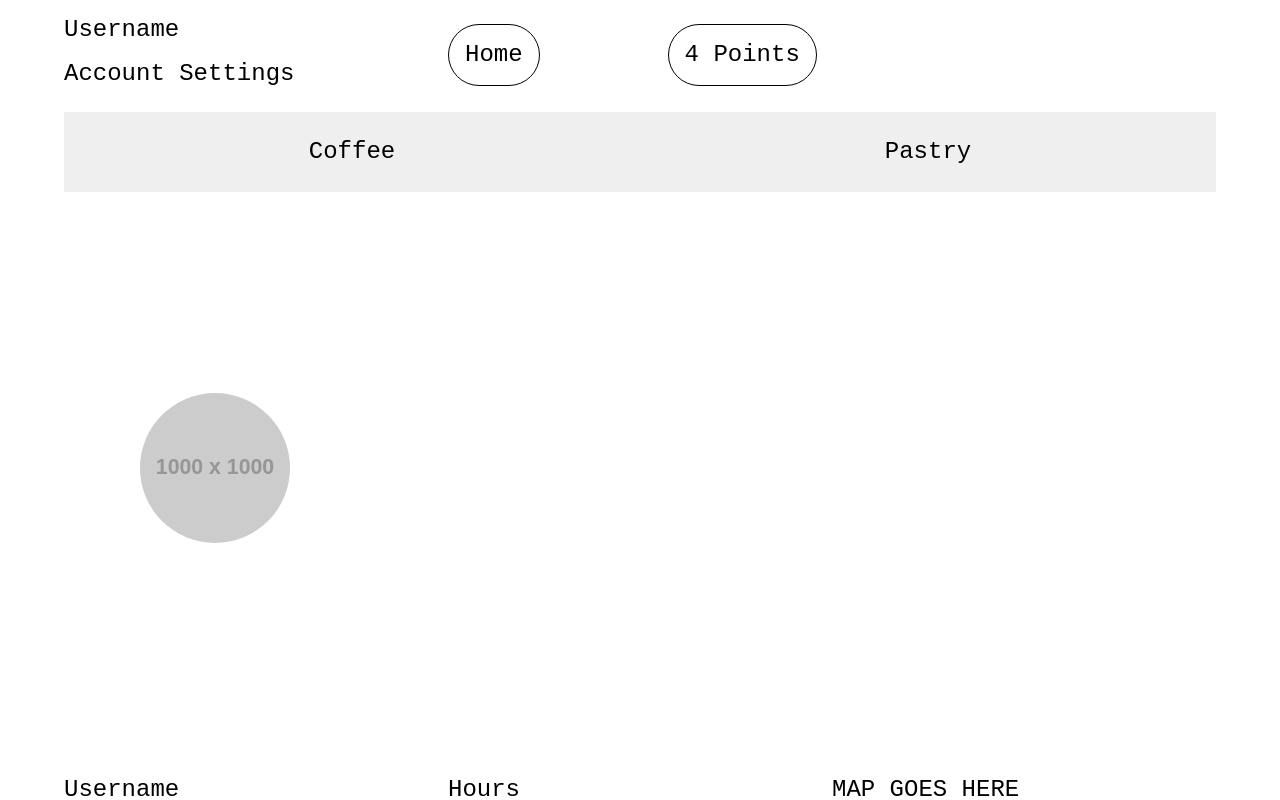
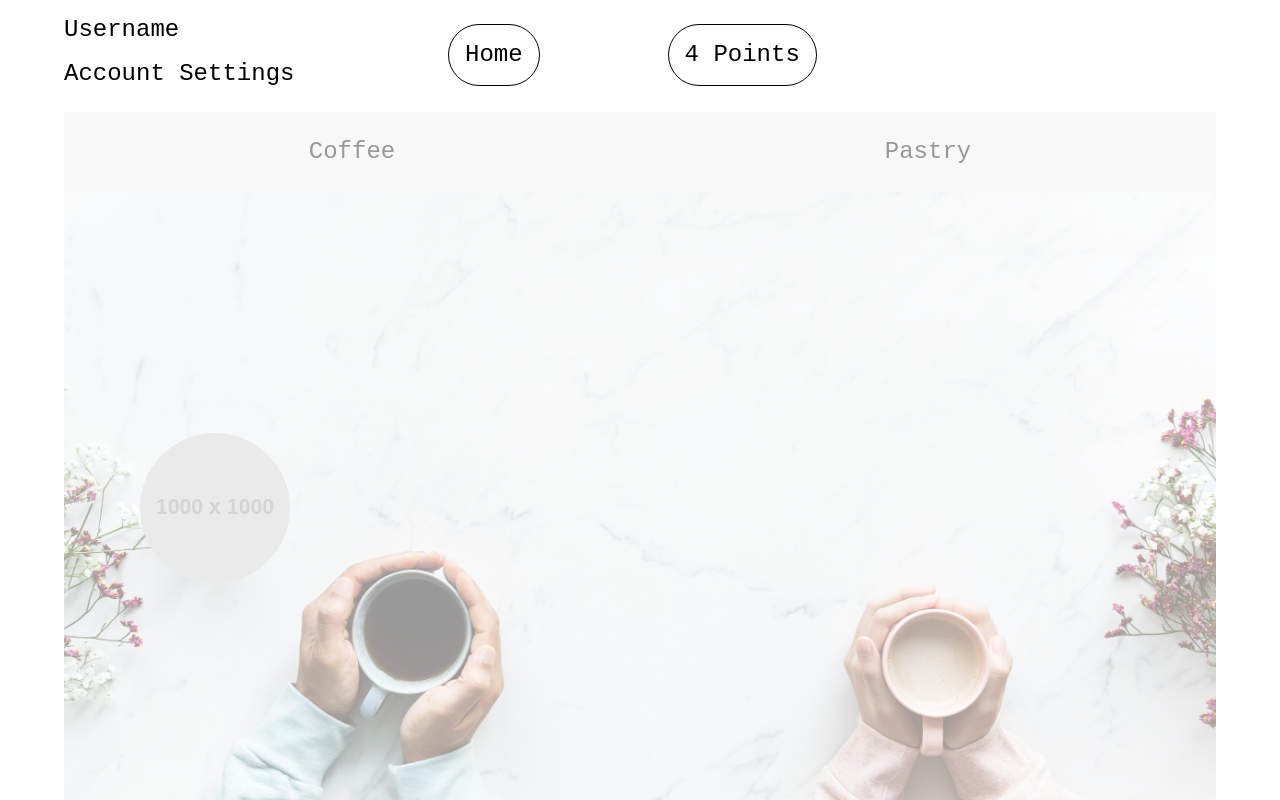
Before and after one commit to worpel/roast-well-coffee, a React (Create React App) app: page / in a window 1280 px wide. Both pictures are taken after a click on the element "Order". Shown: the top 800 px of the page. Built offline with nearby package versions, Linux system fonts and the light colour scheme; no server answers.

Commit message:
order styling

```diff
--- a/src/Components/Order/Order.css
+++ b/src/Components/Order/Order.css
@@ -1,6 +1,7 @@
 .hidden {
   display: none;
 }
+
 .order {
   margin: 0 auto;
   width: 90vw;
@@ -8,6 +9,11 @@
   display: flex;
   flex-wrap: wrap;
   justify-content: center;
+  background-image: url('../../Images/background1.jpg');
+  background-size: cover;
+  background-position: bottom;
+  height: 90vh;
+  opacity: 0.4;
 }
 
 #coffees,
```
